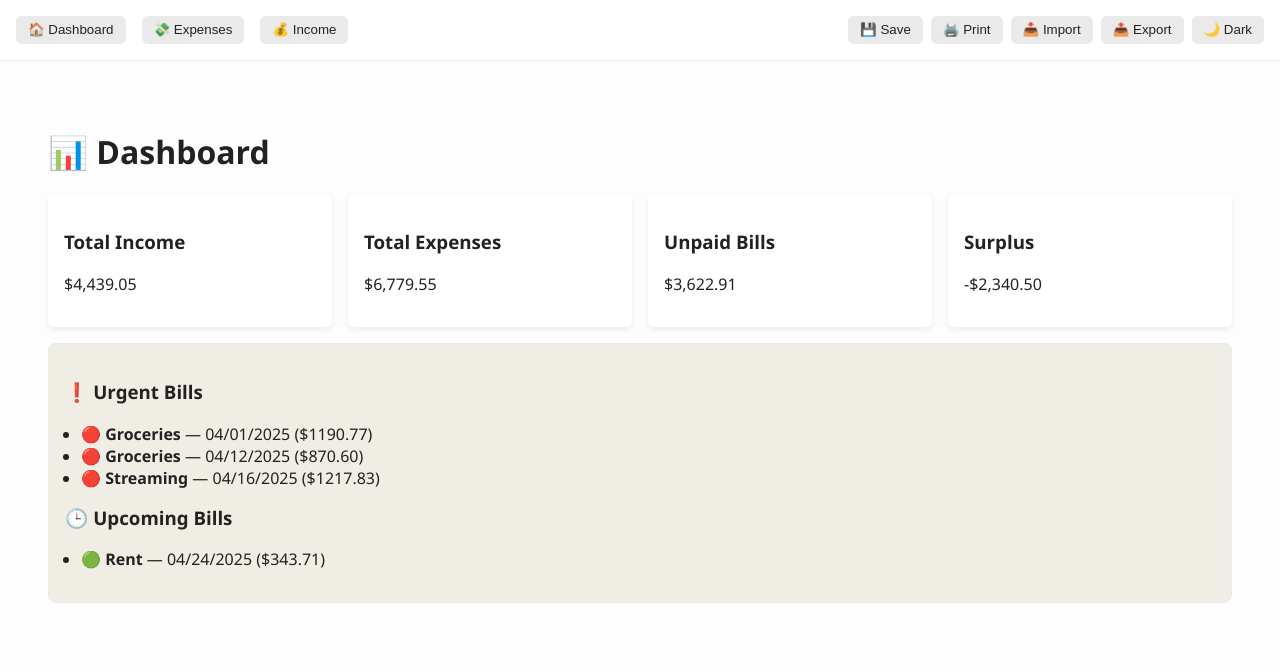
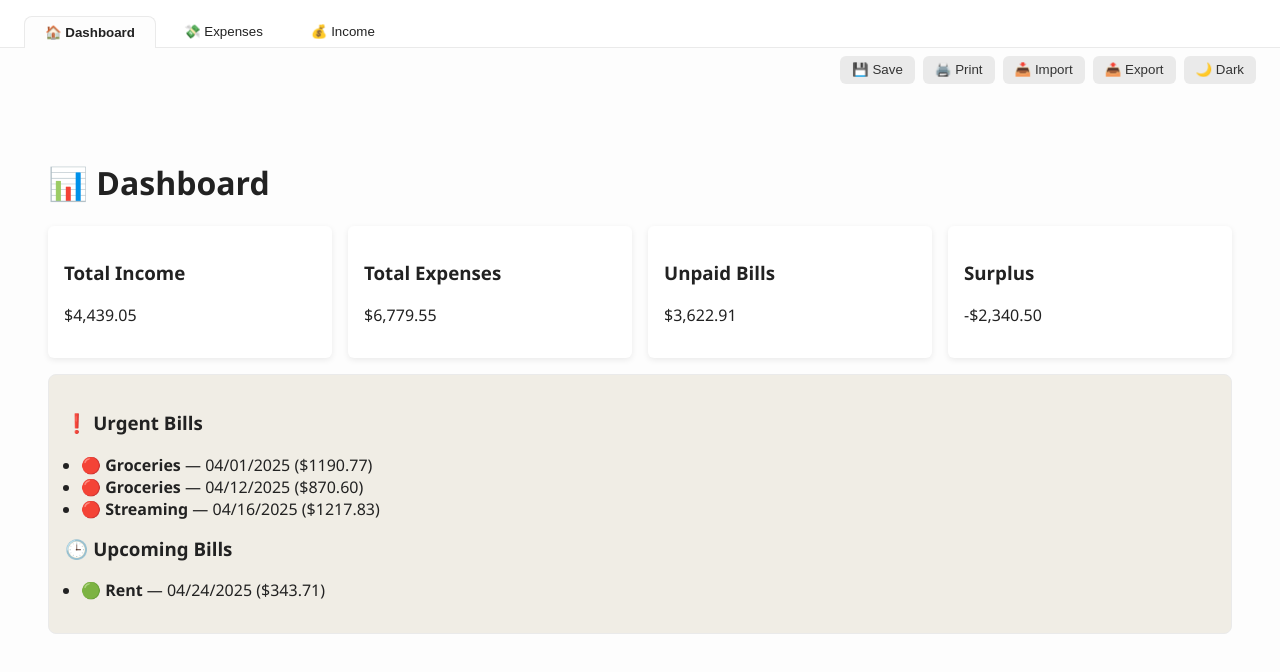
Before and after one commit to flipzoid82/budget-tracker-v3, a React (Vite) app: page / in a window 1280 px wide. Shown: the top 672 px of the page. Built offline with nearby package versions, Linux system fonts and the light colour scheme.

Commit message:
🚀 v3.03 - Seamless tab + toolbar layout UI polish

```diff
--- a/src/components/Toolbar.jsx
+++ b/src/archived/Toolbar.old.jsx
@@ -1,9 +1,10 @@
 import { useEffect, useRef, useState } from "react";
-import { useNavigate } from "react-router-dom";
+import { useNavigate, useLocation } from "react-router-dom";
 import { useBudget } from "../core/BudgetProvider";
 
 const Toolbar = () => {
   const navigate = useNavigate();
+  const location = useLocation();
   const { state, dispatch } = useBudget();
   const fileInputRef = useRef(null);
 
@@ -11,14 +12,13 @@ const Toolbar = () => {
     return localStorage.getItem("theme") === "dark";
   });
 
-  // Toggle body class and persist theme
   useEffect(() => {
     document.body.classList.toggle("dark-mode", darkMode);
     localStorage.setItem("theme", darkMode ? "dark" : "light");
   }, [darkMode]);
 
   const handleSave = () => {
-    console.log("💾 Save triggered (hook up storage logic)");
+    console.log("💾 Save triggered");
   };
 
   const handlePrint = () => window.print();
@@ -53,6 +53,9 @@ const Toolbar = () => {
     reader.readAsText(file);
   };
 
+  // Helper to determine active route
+  const isActive = (path) => location.pathname === path;
+
   return (
     <nav style={{
       display: "flex",
@@ -63,18 +66,24 @@ const Toolbar = () => {
       borderBottom: "1px solid var(--color-muted)",
       color: "var(--color-text)"
     }}>
-      <div style={{ display: "flex", gap: "1rem" }}>
-        <button className="btn btn-muted" style={{ color: 'var(--color-text)' }} onClick={() => navigate("/")}>🏠 Dashboard</button>
-        <button className="btn btn-muted" style={{ color: 'var(--color-text)' }} onClick={() => navigate("/expenses")}>💸 Expenses</button>
-        <button className="btn btn-muted" style={{ color: 'var(--color-text)' }} onClick={() => navigate("/income")}>💰 Income</button>
+      {/* Tab-style navigation buttons */}
+      <div style={{ display: "flex", gap: "0.5rem" }}>
+        <button className={isActive("/") ? "tab-button active" : "tab-button"} onClick={() => navigate("/")}>
+          🏠 Dashboard
+        </button>
+        <button className={isActive("/expenses") ? "tab-button active" : "tab-button"} onClick={() => navigate("/expenses")}>
+          💸 Expenses
+        </button>
+        <button className={isActive("/income") ? "tab-button active" : "tab-button"} onClick={() => navigate("/income")}>
+          💰 Income
+        </button>
       </div>
 
+      {/* Action buttons */}
       <div style={{ display: "flex", gap: "0.5rem" }}>
-        <button className="btn btn-muted" style={{ color: 'var(--color-text)' }} onClick={handleSave}>💾 Save</button>
-        <button className="btn btn-muted" style={{ color: 'var(--color-text)' }} onClick={handlePrint}>🖨️ Print</button>
-        <button className="btn btn-muted" style={{ color: 'var(--color-text)' }} onClick={() => fileInputRef.current?.click()}>
-          📥 Import
-        </button>
+        <button className="btn btn-muted" onClick={handleSave}>💾 Save</button>
+        <button className="btn btn-muted" onClick={handlePrint}>🖨️ Print</button>
+        <button className="btn btn-muted" onClick={() => fileInputRef.current?.click()}>📥 Import</button>
         <input
           ref={fileInputRef}
           type="file"
@@ -82,8 +91,8 @@ const Toolbar = () => {
           onChange={handleImport}
           style={{ display: "none" }}
         />
-        <button className="btn btn-muted" style={{ color: 'var(--color-text)' }} onClick={handleExport}>📤 Export</button>
-        <button className="btn btn-muted" style={{ color: 'var(--color-text)' }} onClick={() => setDarkMode(!darkMode)}>
+        <button className="btn btn-muted" onClick={handleExport}>📤 Export</button>
+        <button className="btn btn-muted" onClick={() => setDarkMode(!darkMode)}>
           {darkMode ? "☀️ Light" : "🌙 Dark"}
         </button>
       </div>
--- a/src/components/Layout.jsx
+++ b/src/components/Layout.jsx
@@ -1,11 +1,65 @@
 import { Outlet } from "react-router-dom";
-import Toolbar from "./Toolbar";
+import { useBudget } from "../core/BudgetProvider";
+import { useRef, useState, useEffect } from "react";
+import ToolbarTabs from "./ToolbarTabs";
 
 const Layout = () => {
+  const fileInputRef = useRef(null);
+  const { state, dispatch } = useBudget();
+  const [darkMode, setDarkMode] = useState(() => {
+    return localStorage.getItem("theme") === "dark";
+  });
+
+  useEffect(() => {
+    document.body.classList.toggle("dark-mode", darkMode);
+    localStorage.setItem("theme", darkMode ? "dark" : "light");
+  }, [darkMode]);
+
+  const handleSave = () => console.log("💾 Save triggered");
+  const handlePrint = () => window.print();
+  const handleExport = () => {
+    const json = JSON.stringify({ currentMonth: state.currentMonth, months: state.months }, null, 2);
+    const blob = new Blob([json], { type: "application/json" });
+    const url = URL.createObjectURL(blob);
+    const a = document.createElement("a");
+    a.href = url;
+    a.download = `budget_export_${state.currentMonth}.json`;
+    a.click();
+    URL.revokeObjectURL(url);
+  };
+
+  const handleImport = (e) => {
+    const file = e.target.files[0];
+    if (!file) return;
+    const reader = new FileReader();
+    reader.onload = (event) => {
+      try {
+        const parsed = JSON.parse(event.target.result);
+        dispatch({ type: "INIT", payload: parsed });
+        alert("✅ Budget imported successfully!");
+      } catch {
+        alert("❌ Failed to import data.");
+      }
+    };
+    reader.readAsText(file);
+  };
+
   return (
     <div>
-      <Toolbar />
-      <main style={{ padding: "1.5rem" }}>
+      <ToolbarTabs />
+
+      <div className="toolbar-actions">
+        <button className="btn btn-muted" onClick={handleSave}>💾 Save</button>
+        <button className="btn btn-muted" onClick={handlePrint}>🖨️ Print</button>
+        <button className="btn btn-muted" onClick={() => fileInputRef.current?.click()}>📥 Import</button>
+        <input ref={fileInputRef} type="file" accept=".json" onChange={handleImport} style={{ display: "none" }} />
+        <button className="btn btn-muted" onClick={handleExport}>📤 Export</button>
+        <button className="btn btn-muted" onClick={() => setDarkMode(!darkMode)}>
+          {darkMode ? "☀️ Light" : "🌙 Dark"}
+        </button>
+      </div>
+
+      <main style={{ padding: "1.5rem", marginTop: "-1px", backgroundColor: "var(--color-bg)" }}>
         <Outlet />
       </main>
     </div>
--- /dev/null
+++ b/src/components/ToolbarTabs.jsx
@@ -0,0 +1,24 @@
+import { useLocation, useNavigate } from "react-router-dom";
+
+const ToolbarTabs = () => {
+  const navigate = useNavigate();
+  const location = useLocation();
+
+  const isActive = (path) => location.pathname === path;
+
+  return (
+    <div style={{
+      display: "flex",
+      gap: "0.5rem",
+      padding: "1rem 1.5rem 0 1.5rem",
+      background: "var(--color-surface)",
+      borderBottom: "1px solid var(--color-muted)"
+    }}>
+      <button className={isActive("/") ? "tab-button active" : "tab-button"} onClick={() => navigate("/")}>🏠 Dashboard</button>
+      <button className={isActive("/expenses") ? "tab-button active" : "tab-button"} onClick={() => navigate("/expenses")}>💸 Expenses</button>
+      <button className={isActive("/income") ? "tab-button active" : "tab-button"} onClick={() => navigate("/income")}>💰 Income</button>
+    </div>
+  );
+};
+
+export default ToolbarTabs;
--- a/src/pages/ExpensesPage.jsx
+++ b/src/pages/ExpensesPage.jsx
@@ -102,7 +102,7 @@ const ExpensesPage = () => {
               const isPaid = !!item.paidDate;
               return (
                 <tr key={index} style={{ borderBottom: "1px solid #ddd" }}>
-                  <td style={{ position: "relative", paddingLeft: 0, width: "1px" }}>
+                  <td style={{ position: "relative", textAlign: "center" }}>
                     <button
                       onClick={() => toggleMenu(index)}
                       className="btn btn-muted"
--- a/src/styles/theme.css
+++ b/src/styles/theme.css
@@ -89,3 +89,62 @@ body {
   max-width: 500px;
   margin: auto;
 }
+
+
+.btn-primary:hover {
+  filter: brightness(1.1);
+}
+body.dark-mode .btn-primary {
+  background-color: #367cd6;
+  color: white;
+}
+
+body.dark-mode .btn-muted {
+  background-color: #555;
+  color: white;
+}
+
+
+
+.tab-button {
+  background: transparent;
+  border: none;
+  padding: 0.5rem 1.25rem;
+  border-radius: 999px;
+  font-weight: 500;
+  color: var(--color-text);
+  cursor: pointer;
+  transition: background 0.2s ease;
+}
+
+.tab-button:hover {
+  background-color: var(--color-muted);
+}
+
+
+
+.tab-button.active {
+  background-color: var(--color-bg);
+  border-radius: 8px 8px 0 0;
+  font-weight: 600;
+  border: 1px solid var(--color-muted);
+  border-bottom: none;
+  margin-bottom: -1px;
+  z-index: 2;
+  position: relative;
+}
+
+.toolbar-tabs {
+  background-color: var(--color-bg);
+  border-bottom: none;
+  padding: 1rem 1.5rem 0 1.5rem;
+}
+
+.toolbar-actions {
+  background-color: var(--color-bg);
+  border-bottom: 1px solid var(--color-muted);
+  padding: 0.5rem 1.5rem;
+  display: flex;
+  justify-content: flex-end;
+  gap: 0.5rem;
+}
```
Also changed, not shown: 1 other file (tests, documents, lock files or other folders).
